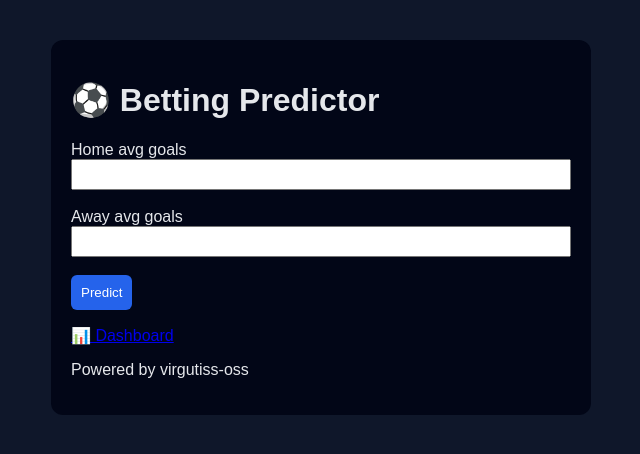
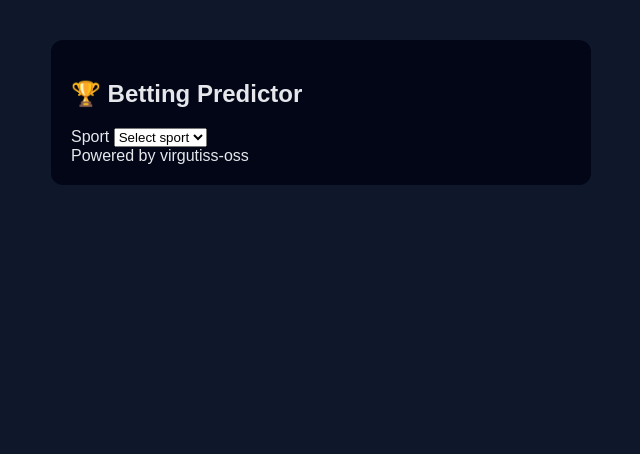
Before and after one commit to virgutiss-oss/betting-predictor, a Flask app: page / in a window 1280 px wide. Shown: the top 454 px of the page, without its empty margins (319-959 px from the left). Run offline with Flask 3, Linux system fonts and the light colour scheme.

Commit message:
Update index.html

```diff
--- a/templates/index.html
+++ b/templates/index.html
@@ -1,26 +1,65 @@
-<link rel="stylesheet" href="/static/style.css">
+<!DOCTYPE html>
+<html>
+<head>
+    <title>Betting Predictor</title>
+    <link rel="stylesheet" href="/static/style.css">
+</head>
+<body>
 
 <div class="card">
-<h1>⚽ Betting Predictor</h1>
+<h2>🏆 Betting Predictor</h2>
 
-<form method="POST">
-    Home avg goals <input name="home_avg" required><br><br>
-    Away avg goals <input name="away_avg" required><br><br>
-    <button>Predict</button>
+<form method="post">
+
+<label>Sport</label>
+<select name="sport" onchange="this.form.submit()">
+<option value="">Select sport</option>
+{% for s in sports %}
+<option value="{{s}}" {% if s==sport %}selected{% endif %}>{{s}}</option>
+{% endfor %}
+</select>
+
+{% if sport %}
+<label>League</label>
+<select name="league" onchange="this.form.submit()">
+<option value="">Select league</option>
+{% for l in sports[sport] %}
+<option value="{{l}}" {% if l==league %}selected{% endif %}>{{l}}</option>
+{% endfor %}
+</select>
+{% endif %}
+
+{% if league %}
+<label>Home</label>
+<select name="home">
+{% for t in sports[sport][league] %}
+<option value="{{t}}">{{t}}</option>
+{% endfor %}
+</select>
+
+<label>Away</label>
+<select name="away">
+{% for t in sports[sport][league] %}
+<option value="{{t}}">{{t}}</option>
+{% endfor %}
+</select>
+
+<button type="submit">Predict</button>
+{% endif %}
+
 </form>
 
 {% if result %}
 <hr>
-<p>🏠 Home win: <b>{{ result.home_prob }}%</b></p>
-<p>✈️ Away win: <b>{{ result.away_prob }}%</b></p>
-
-{% if result.arb.exists %}
-<p class="good">⚡ Arbitrage FOUND ({{ result.arb.value }})</p>
-{% else %}
-<p class="bad">No arbitrage</p>
-{% endif %}
+<p>🏠 Home: {{result.p_home}}%</p>
+<p>✈️ Away: {{result.p_away}}%</p>
+<p>💰 Home value: {{result.value_home}}</p>
+<p>💰 Away value: {{result.value_away}}</p>
+<p>🔄 Arbitrage: {{result.arbitrage}}</p>
 {% endif %}
 
-<p><a href="/dashboard">📊 Dashboard</a></p>
-<p>Powered by virgutiss-oss</p>
+<footer>Powered by virgutiss-oss</footer>
 </div>
+
+</body>
+</html>
```
